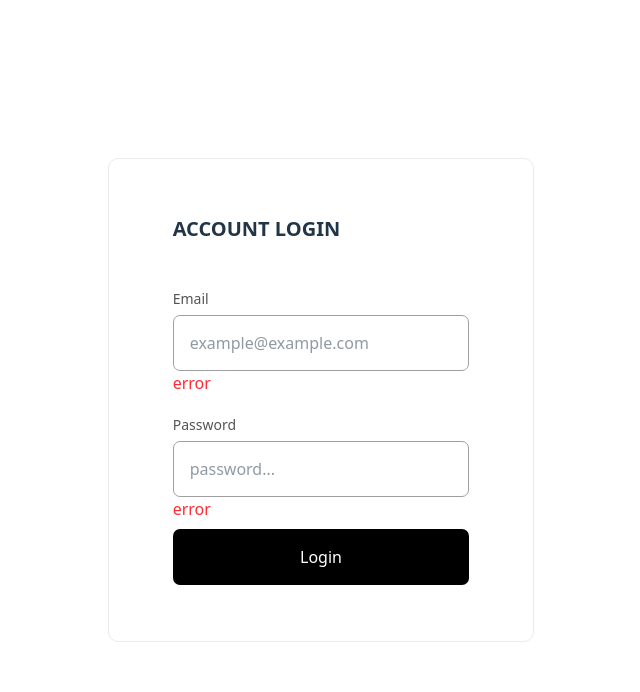
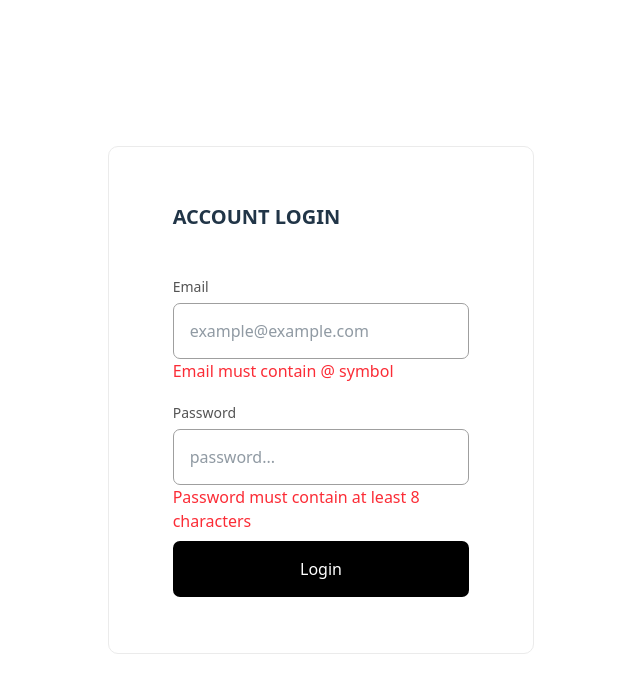
Before and after one commit to Belifegor/ecomm-app, a React (Vite) app: page / in a window 1280 px wide. Shown: the top 692 px of the page, without its empty margins (319-959 px from the left). Built offline with nearby package versions, Linux system fonts and the light colour scheme.

Commit message:
refactor: refactoring button position feat: adding login page validation feat: adding validation schemes

```diff
--- a/src/components/button.tsx
+++ b/src/components/button.tsx
@@ -6,7 +6,7 @@ type ButtonProps = {
 
 function Button(props: ButtonProps): JSX.Element {
   return (
-    <button className="h-14 w-1/1 rounded-[7px] bg-black text-white">
+    <button className="h-14 w-1/1 rounded-[7px] bg-black text-white mt-6">
       {props.text}
     </button>
   );
--- a/src/components/inputField.tsx
+++ b/src/components/inputField.tsx
@@ -1,12 +1,12 @@
 //import { getErrorMessage } from '../utils/validation.ts';
-import { /*ChangeEvent,*/ JSX } from 'react';
+import { ChangeEvent, JSX } from 'react';
 
 type InputFieldProps = {
   label: string;
   type?: string;
   name: string;
   placeholder?: string;
-  // onChange: (e: ChangeEvent<HTMLInputElement>) => void;
+  onChange: (e: ChangeEvent<HTMLInputElement>) => void;
 };
 
 function InputField(props: InputFieldProps): JSX.Element {
@@ -19,9 +19,10 @@ function InputField(props: InputFieldProps): JSX.Element {
         type={props.type}
         className="border border-[#9F9F9F] h-14 rounded-[7px] p-4 hover:cursor-pointer"
         name={props.name}
-        placeholder={props.placeholder} /*onChange={onChange}*/
+        placeholder={props.placeholder}
+        onChange={props.onChange}
       />
-      {<p className="h-8 text-red-500">{'error'}</p>}
+      {/*{<p className="h-8 text-red-500">{'error'}</p>}*/}
     </div>
   );
 }
--- a/src/pages/LoginPage.tsx
+++ b/src/pages/LoginPage.tsx
@@ -1,26 +1,53 @@
-//import {ChangeEvent, useState} from "react";
+import { ChangeEvent, useState } from 'react';
 import InputField from '../components/inputField.tsx';
 import Button from '../components/button.tsx';
+import { schemaForLogin } from '../utils/validation.ts';
+import { getErrorMessage } from '../utils/validation.ts';
 
 function LoginPage() {
-  // const [fields, setValue] = useState<Record<string, string>>({ email: '', password: '' });
-  //const res = scheme.safeParse({ ...fields });
+  const [fields, setValue] = useState<Record<string, string>>({
+    email: '',
+    password: '',
+  });
+
+  const res = schemaForLogin.safeParse({ ...fields });
+  console.log(res);
+  const onInput = (e: ChangeEvent<HTMLInputElement>): void => {
+    const { name, value } = e.target;
+    const newForm = { ...fields };
+    newForm[name] = value;
+    setValue(newForm);
+    console.log(value);
+    console.log(value.trim());
+  };
   return (
     <div className="flex flex-col w-1/1 h-1/1 justify-center items-center">
       <div className="min-w-[360px] w-1/3 border border-[#EBEBEB] rounded-[10px] py-14 px-16">
         <h2 className="font-bold text-xl mb-10">ACCOUNT LOGIN</h2>
         <InputField
           label="Email"
-          type="email"
+          type="text"
           name="email"
           placeholder="example@example.com"
+          onChange={onInput}
         />
+        {
+          <p className="h-8 text-red-500">
+            {getErrorMessage(res.error, 'email')}
+          </p>
+        }
         <InputField
           label="Password"
           type="password"
           name="password"
           placeholder="password..."
+          onChange={onInput}
         />
+        {
+          <p className="h-8 text-red-500">
+            {getErrorMessage(res.error, 'password')}
+          </p>
+        }
         <Button text="Login" />
       </div>
     </div>
--- /dev/null
+++ b/src/utils/validation.ts
@@ -0,0 +1,107 @@
+import { z, ZodError } from 'zod';
+
+export const schemaForLogin = z.object({
+  email: z
+    .string()
+    //.email({ message: 'Wrong email' })
+    //  .refine((val) => val === val.trim(), {
+    //   message: 'Email must not contain leading or trailing whitespace',
+    // }),
+    .superRefine((val, ctx) => {
+      if (!val.includes('@')) {
+        ctx.addIssue({
+          code: z.ZodIssueCode.custom,
+          message: 'Email must contain @ symbol',
+        });
+      }
+      const [str, domain] = val.split('@');
+      if (!domain || domain.trim() === '' || !domain.includes('.')) {
+        ctx.addIssue({
+          code: z.ZodIssueCode.custom,
+          message: 'Email must contain domain name',
+        });
+      }
+      if (!str) {
+        ctx.addIssue({
+          code: z.ZodIssueCode.custom,
+          message: 'Wrong email',
+        });
+      }
+      if (!/\.[a-zA-Z]{2,}$/.test(domain)) {
+        ctx.addIssue({
+          code: z.ZodIssueCode.custom,
+          message: 'Wrong domain format',
+        });
+      }
+      if (/\s/.test(val)) {
+        ctx.addIssue({
+          code: z.ZodIssueCode.custom,
+          message: 'Email must not contain whitespace',
+        });
+      }
+    }),
+  password: z
+    .string()
+    .min(8, { message: 'Password must contain at least 8 characters' })
+    .refine((val) => /[A-Z]/.test(val), {
+      message: 'Password must contain at least one uppercase letter',
+    })
+    .refine((val) => /[a-z]/.test(val), {
+      message: 'Password must contain at least one lowercase letter',
+    })
+    .refine((val) => !/\s/.test(val), {
+      message: 'Password must not contain leading or trailing whitespace',
+    })
+    .refine((val) => /[0-9]/.test(val), {
+      message: 'Password must contain at least one digit',
+    })
+    .refine((val) => /[^A-Za-z0-9]/.test(val), {
+      message: 'Password must contain at least one special symbol',
+    }),
+});
+
+export const schemaForRegistration = schemaForLogin.extend({
+  name: z
+    .string()
+    .min(1, { message: 'Field must contain at least one letter' })
+    .refine((val) => !/[^A-Za-z]/.test(val), {
+      message: 'Field must not contain digits and special symbols',
+    }),
+  lastName: z
+    .string()
+    .min(1, { message: 'Field must contain at least one letter' })
+    .refine((val) => !/[^A-Za-z]/.test(val), {
+      message: 'Field must not contain digits and special symbols',
+    }),
+  dateOfBirth: z
+    .string()
+    .min(1, { message: 'Add your birth date' })
+    .refine((/*val*/) => {
+      //доделать проверку на возраст
+    }),
+  street: z.string().min(1),
+  city: z
+    .string()
+    .min(1)
+    .refine((val) => !/[^A-Za-z]/.test(val), {
+      message: 'Field must not contain digits and special symbols',
+    }),
+  postalCode: z
+    .string()
+    .min(1)
+    .refine((/*val*/) => {
+      //соответствие формату кода ???
+    }),
+  country: z.string().min(1),
+  //переделать в выпадающий спиок, уточнить страны
+});
+
+export const getErrorMessage = (
+  error: ZodError | undefined,
+  field: string
+): string | null => {
+  if (!error) return null;
+  console.log(error.issues);
+  const issue = error.issues.find((issue) => issue.path[0] === field);
+  return issue?.message ?? null;
+};
```
